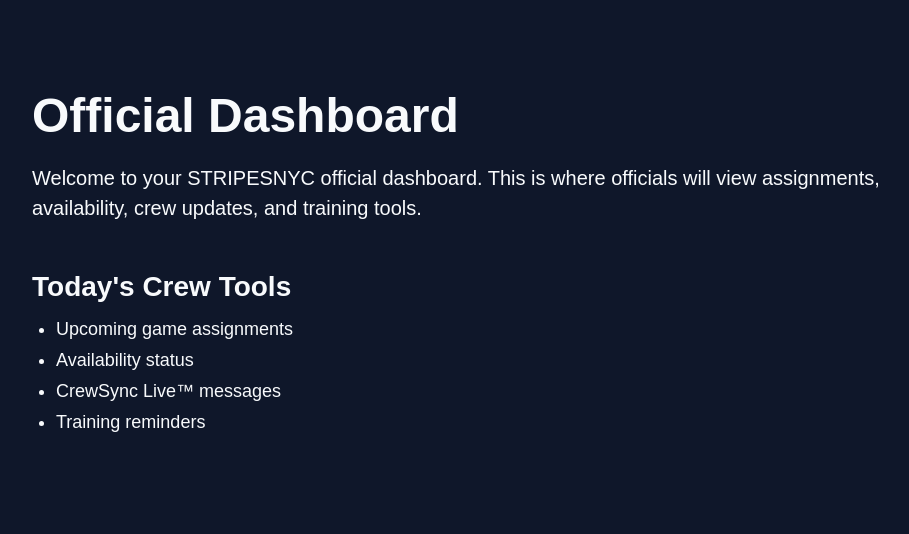
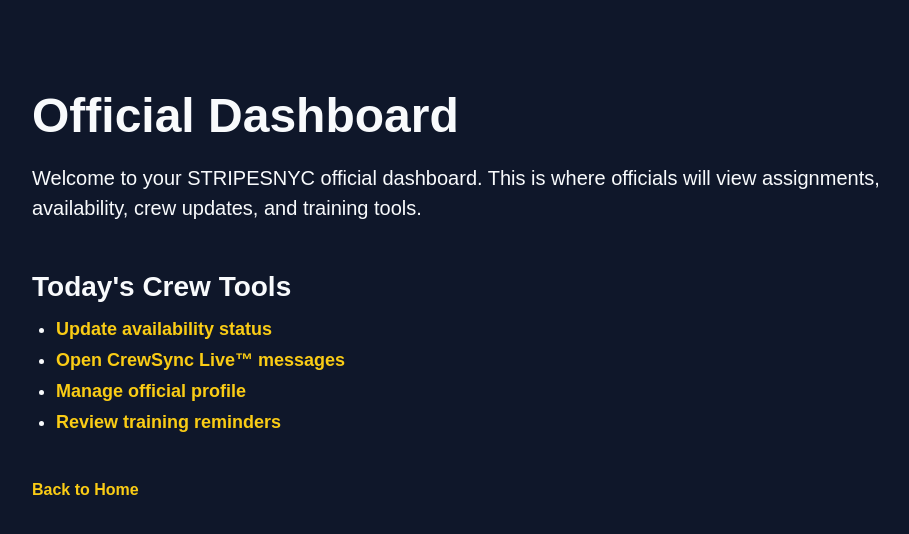
Before and after one commit to fmkrz65hh8-create/StripesNYC-, a Next.js app in the folder frontend/: page /dashboard in a window 1280 px wide. Shown: the top 534 px of the page, without its empty margins (158-1067 px from the left). Built offline with nearby package versions, Linux system fonts and the light colour scheme.

Commit message:
Update page.tsx

```diff
--- a/frontend/app/dashboard/page.tsx
+++ b/frontend/app/dashboard/page.tsx
@@ -1,3 +1,5 @@
+import Link from "next/link";
+
 export default function DashboardPage() {
   return (
     <main>
@@ -12,11 +14,23 @@
       <section>
         <h2>Today&apos;s Crew Tools</h2>
         <ul>
-          <li>Upcoming game assignments</li>
-          <li>Availability status</li>
-          <li>CrewSync Live™ messages</li>
-          <li>Training reminders</li>
+          <li>
+            <Link href="/availability">Update availability status</Link>
+          </li>
+          <li>
+            <Link href="/crewsync">Open CrewSync Live™ messages</Link>
+          </li>
+          <li>
+            <Link href="/profile">Manage official profile</Link>
+          </li>
+          <li>
+            <Link href="/training">Review training reminders</Link>
+          </li>
         </ul>
+      </section>
+
+      <section>
+        <Link href="/">Back to Home</Link>
       </section>
     </main>
   );
```
